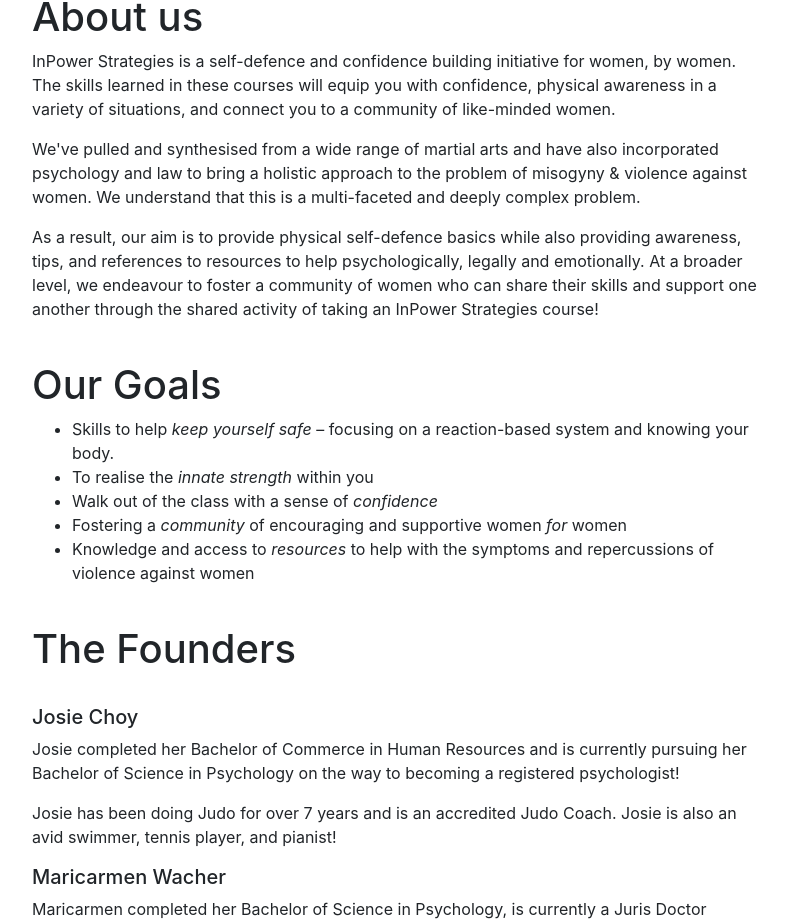
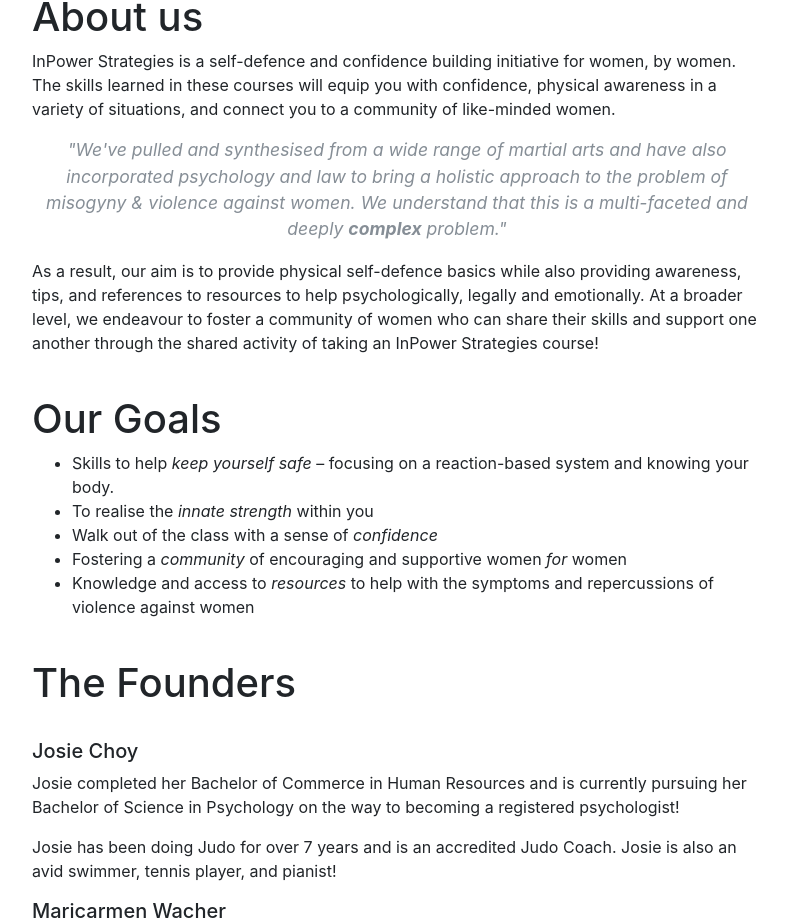
Before and after one commit to inpowerstrategies/inpowerstrategies.github.io, an Angular app: page /about in a window 1280 px wide. Shown: the part 1092-2016 px from the top of the page, without its empty margins (243-1030 px from the left). Built offline with nearby package versions, Linux system fonts and the light colour scheme.

Commit message:
Minor improvements to About page

```diff
--- a/src/app/about/about.component.css
+++ b/src/app/about/about.component.css
@@ -1,10 +1,11 @@
 body {
-  margin-top:100px;
+    margin-top: 100px;
     margin: 0;
     display: flex;
     flex-direction: column;
     min-height: 100vh;
-  height:100%; margin:0;
+    height: 100%;
+    margin: 0;
 }
 
 .caption {
@@ -17,7 +18,6 @@
     border-bottom-right-radius: 5px;
     border-bottom-left-radius: 5px;
 }
-
 
 header.masthead {
     margin-bottom: 50px;
@@ -124,6 +124,14 @@
     transition: all 0.2s;
 }
 
-a:focus, a:hover {
+a:focus,
+a:hover {
     color: #0085A1;
 }
+
+blockquote {
+    font-style: italic;
+    color: #868e96;
+    text-align: center;
+    font-size: 1.1rem;
+}
--- a/src/app/about/about.component.html
+++ b/src/app/about/about.component.html
@@ -25,16 +25,16 @@
 
             <h1>About us</h1>
             <p>
-        InPower Strategies is a self-defence and confidence building initiative for women, by women.
-        The skills learned in these courses will equip you with confidence, physical awareness in a variety of situations, and connect you to a community of like-minded women.
+                InPower Strategies is a self-defence and confidence building initiative for women, by women. The skills learned in these courses will equip you with confidence, physical awareness in a variety of situations, and connect you to a community of like-minded
+                women.
             </p>
+
+            <blockquote>
+                "We've pulled and synthesised from a wide range of martial arts and have also incorporated psychology and law to bring a holistic approach to the problem of misogyny & violence against women. We understand that this is a multi-faceted and deeply <b>complex</b>                problem."
+            </blockquote>
             <p>
-        We've pulled and synthesised from a wide range of martial arts and have also incorporated psychology and law to bring a holistic approach to the problem of misogyny & violence against women.
-        We understand that this is a multi-faceted and deeply complex problem.
-      </p>
-      <p>
-        As a result, our aim is to provide physical self-defence basics while also providing awareness, tips, and references to resources to help psychologically, legally and emotionally.
-        At a broader level, we endeavour to foster a community of women who can share their skills and support one another through the shared activity of taking an InPower Strategies course!
+                As a result, our aim is to provide physical self-defence basics while also providing awareness, tips, and references to resources to help psychologically, legally and emotionally. At a broader level, we endeavour to foster a community of women who can
+                share their skills and support one another through the shared activity of taking an InPower Strategies course!
             </p>
             <br>
 
@@ -74,7 +74,8 @@
                 Maricarmen completed her Bachelor of Science in Psychology, is currently a Juris Doctor candidate (postgraduate law degree) and is also an accredited Judo Coach.
             </p>
             <p>
-        Maricarmen has been doing Judo for almost 3 years, did Muay Thai & Boxing for over 2 years, and Krav Maga for a year. Maricarmen's mother taught Judo Self-Defence classes at Stanford University during law school – so it is most fitting that the tradition continues!
+                Maricarmen has been doing Judo for almost 3 years, did Muay Thai & Boxing for over 2 years, and Krav Maga for a year. Maricarmen's mother taught Judo Self-Defence classes at Stanford University during law school – so it is most fitting that the tradition
+                continues!
             </p>
             <br>
 
```
Lines whose indentation alone changed are shown as unchanged.
